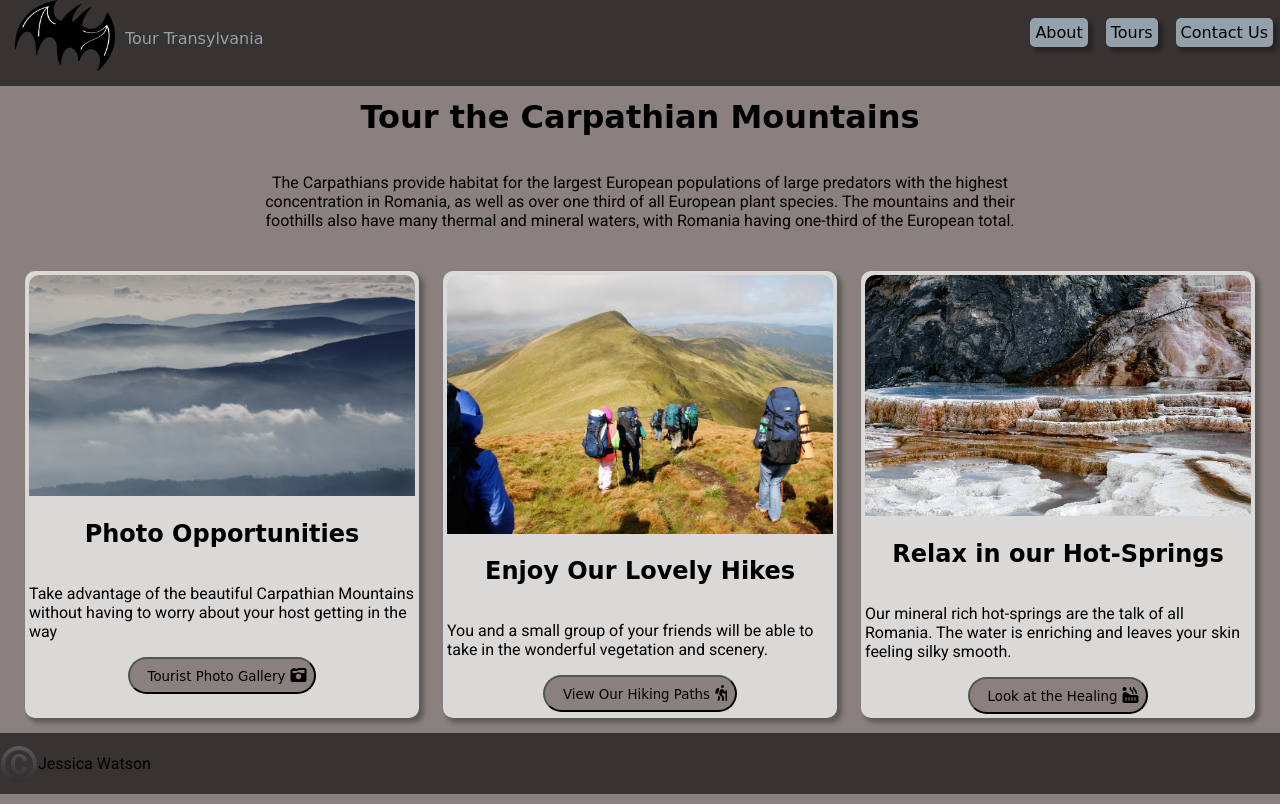
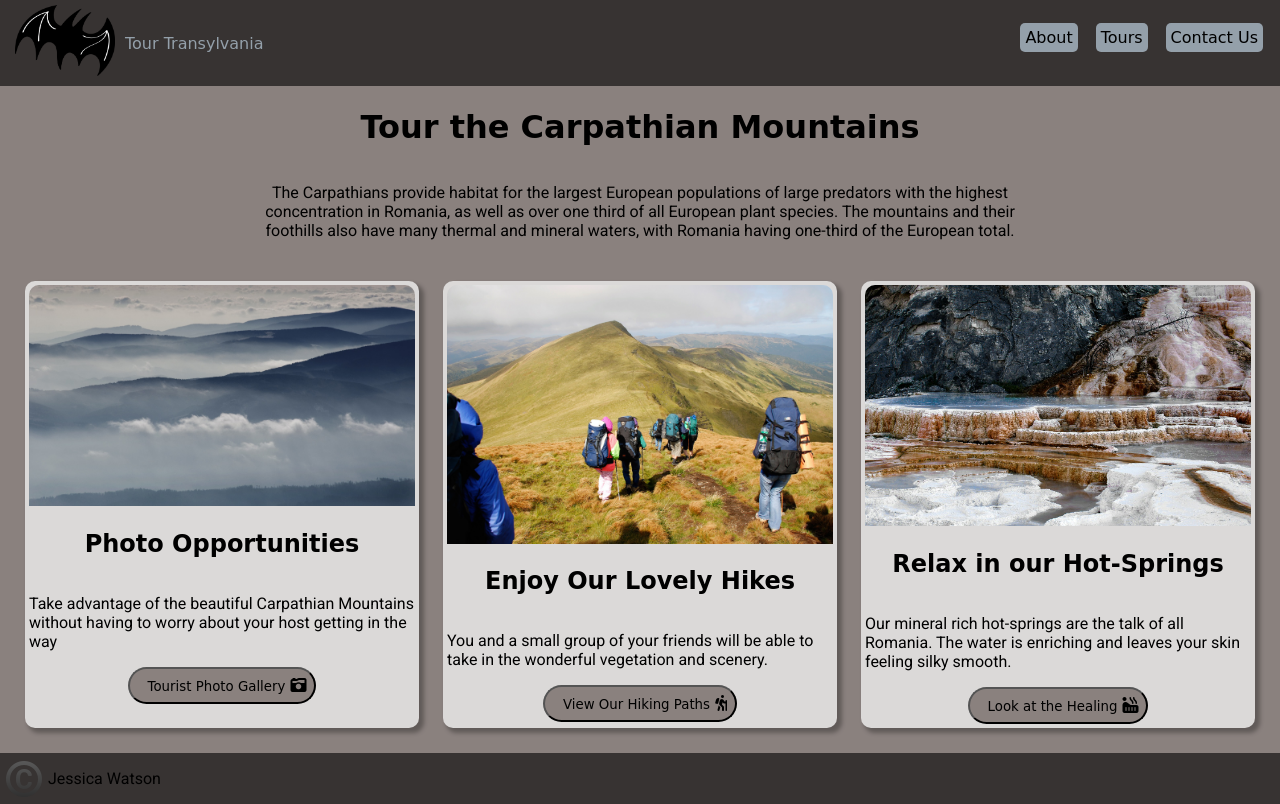
Before and after one commit to Enyorose/cpnt260-a2, a plain HTML site: page index.html in a window 1280 px wide. Drawn offline with Linux system fonts and the light colour scheme; a web font is replaced by a local one.

Commit message:
fixed footer

```diff
--- a/fonts.css
+++ b/fonts.css
@@ -17,7 +17,10 @@ nav, footer {
 }
 body {
   background-color: #8A817E;
- margin: 0;
+  margin: 0;
+  min-height: 100vh;
+  display: flex;
+  flex-direction: column;
 }
 a button {
   background-color: #8A817E;
--- a/styles.css
+++ b/styles.css
@@ -1,8 +1,7 @@
 nav {
   display: flex;
   justify-content: space-between;
-  padding: 5px 10px;
-  margin: -10px -10px;
+  padding-right: 10px;
 }
 span {
   color: #94a0aa;
@@ -15,7 +14,7 @@ a img {
   padding: 5px 0px 10px 15px;
 
 }
-a, ul li, footer {
+nav a, ul li, footer {
   display: flex;
   align-items: center;
 }
@@ -24,7 +23,7 @@ ul li {
   padding: 5px 5px;
   border-radius: 5px;
   margin: 7px;
-  box-shadow: 4px 4px 4px 1px rgba(0,0,0,0.3)
+  /*box-shadow: 4px 4px 4px 1px rgba(0,0,0,0.3)*/
 }
 article {
   display: grid;
@@ -52,11 +51,16 @@ section {
 a button {
   border-radius: 20px;
   padding: 8px;
-  transition: 0.3;
-}
+ }
 a button:hover {
   box-shadow: 4px 4px 4px 1px rgba(0,0,0,0.3);
   font-size: 14px;
+  transition: 0.5s;
+}
+ul li:hover{
+  box-shadow: 4px 4px 4px 1px rgba(0,0,0,0.3);
+  font-size: 18px;
+  transition: 0.3s;
 }
 .text-box {
   display: flex;
@@ -69,10 +73,7 @@ i {
 }
 footer img{
   max-width: 50px;
-  padding: 5px 10px;
-  margin: -15px -15px;
 }
 footer {
-  padding: 5px 10px;
-  margin: -10px -10px;
+  margin-top: auto;
 }
```
Also changed, not shown: index.html (+3 -2 lines).
